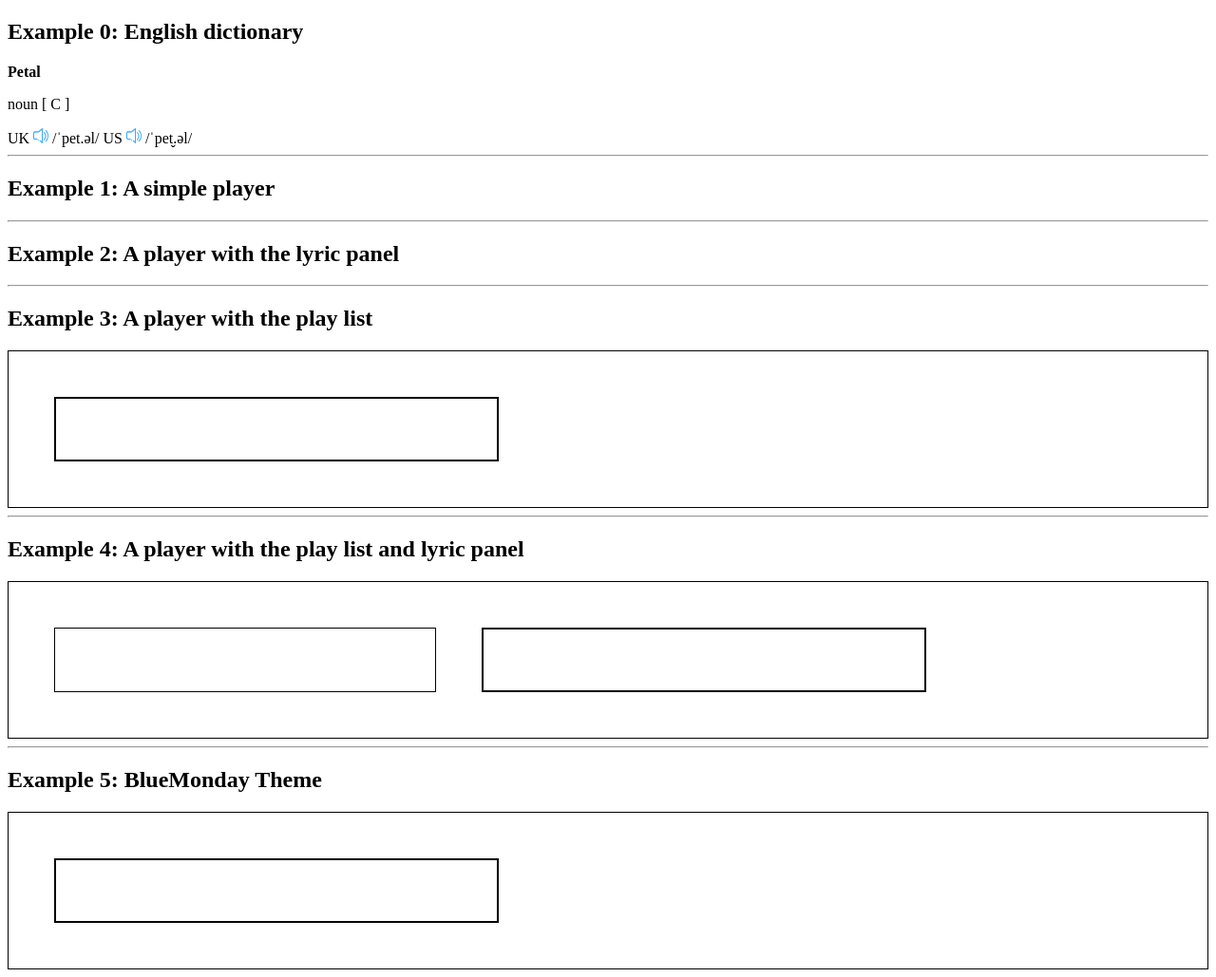
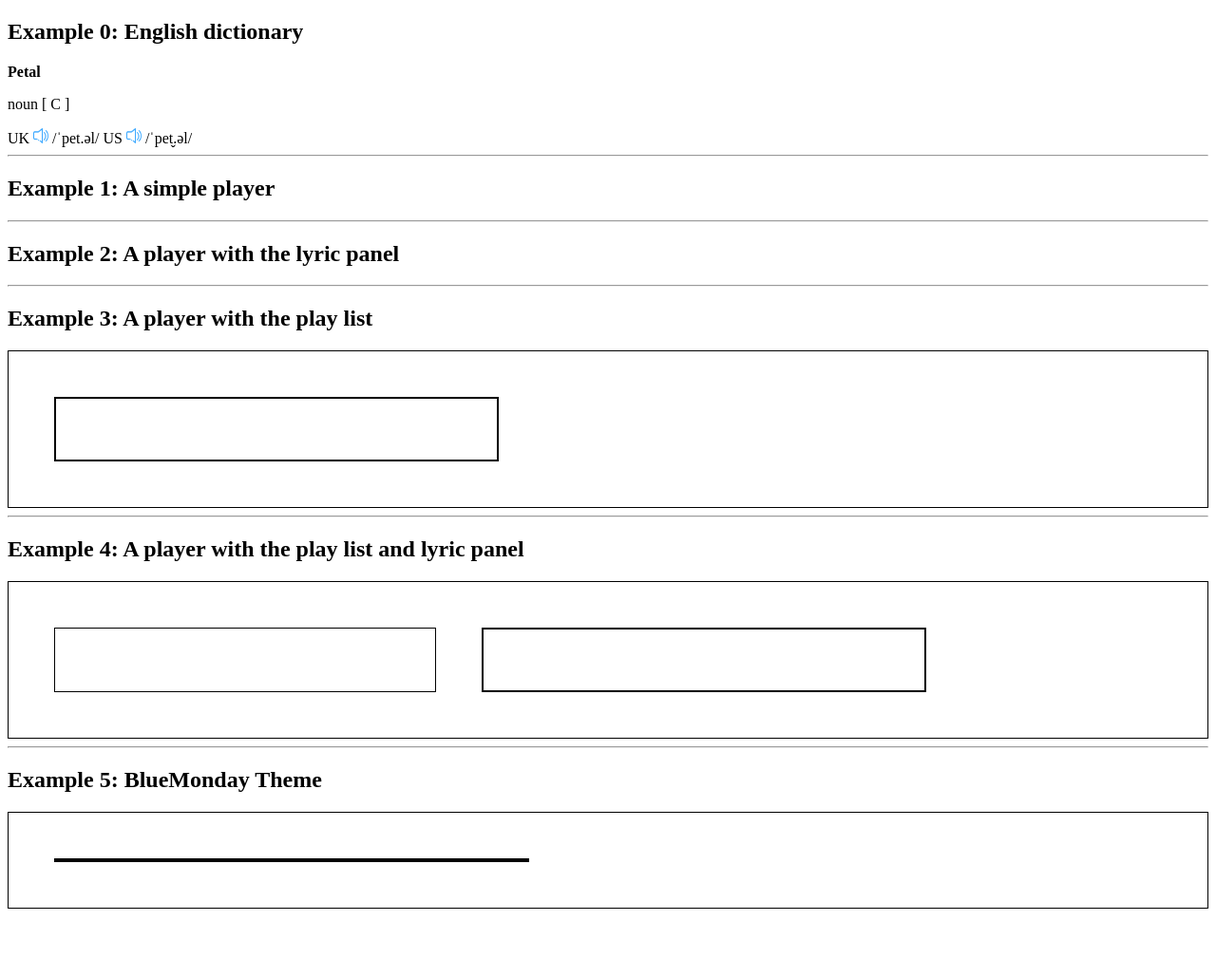
Before and after one commit to Yuan-Projects/YuanPlayer, a website with bundled scripts: page demo/index.html in a window 1280 px wide. Shown: the whole page at 95% size. After the commit the page ends 965 px from the top, so only its background shows below. Built offline with nearby package versions, Linux system fonts and the light colour scheme.

Commit message:
Update demo/index.html

```diff
--- a/demo/index.html
+++ b/demo/index.html
@@ -53,9 +53,9 @@
     <hr />
 
     <h2>Example 5: BlueMonday Theme</h2>
-    <div style="display: flex; border: 1px solid black; padding: 3rem; gap: 3rem;">
-      <div id="blueMondayPlayerContainer1" style="border: 2px solid black; width: 400px; padding: 2rem;"></div>
-      <div id="blueMondayPlayListContainer1" style="width: 400px;"></div>
+    <div style="border: 1px solid black; padding: 3rem; gap: 3rem;">
+      <div id="blueMondayPlayerContainer1" style="border: 2px solid black; width: 500px; box-sizing: border-box;"></div>
+      <div id="blueMondayPlayListContainer1" style="width: 500px; box-sizing: 500px;"></div>
     </div>
 
     <script src="../lib/umd/YuanPlayer.js"></script>
```
